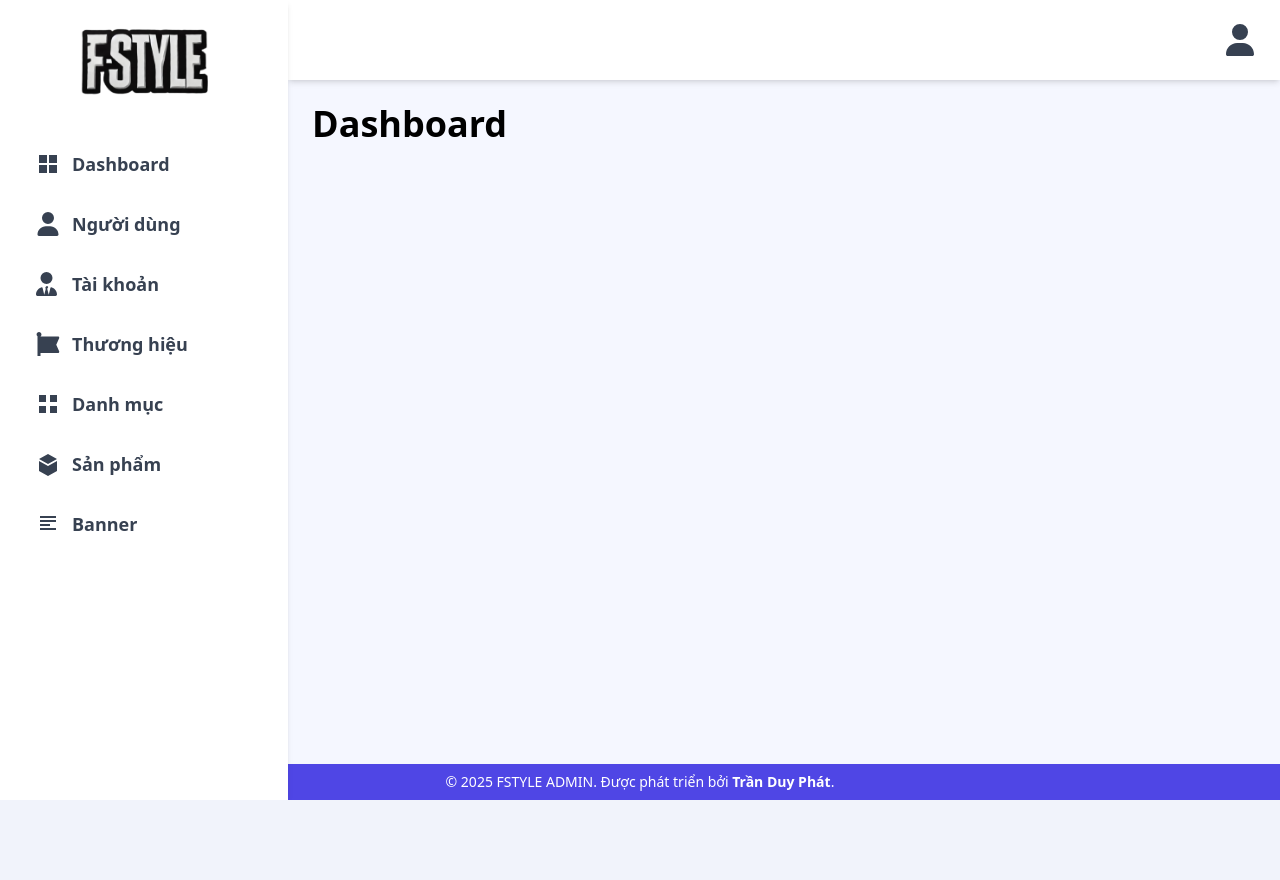
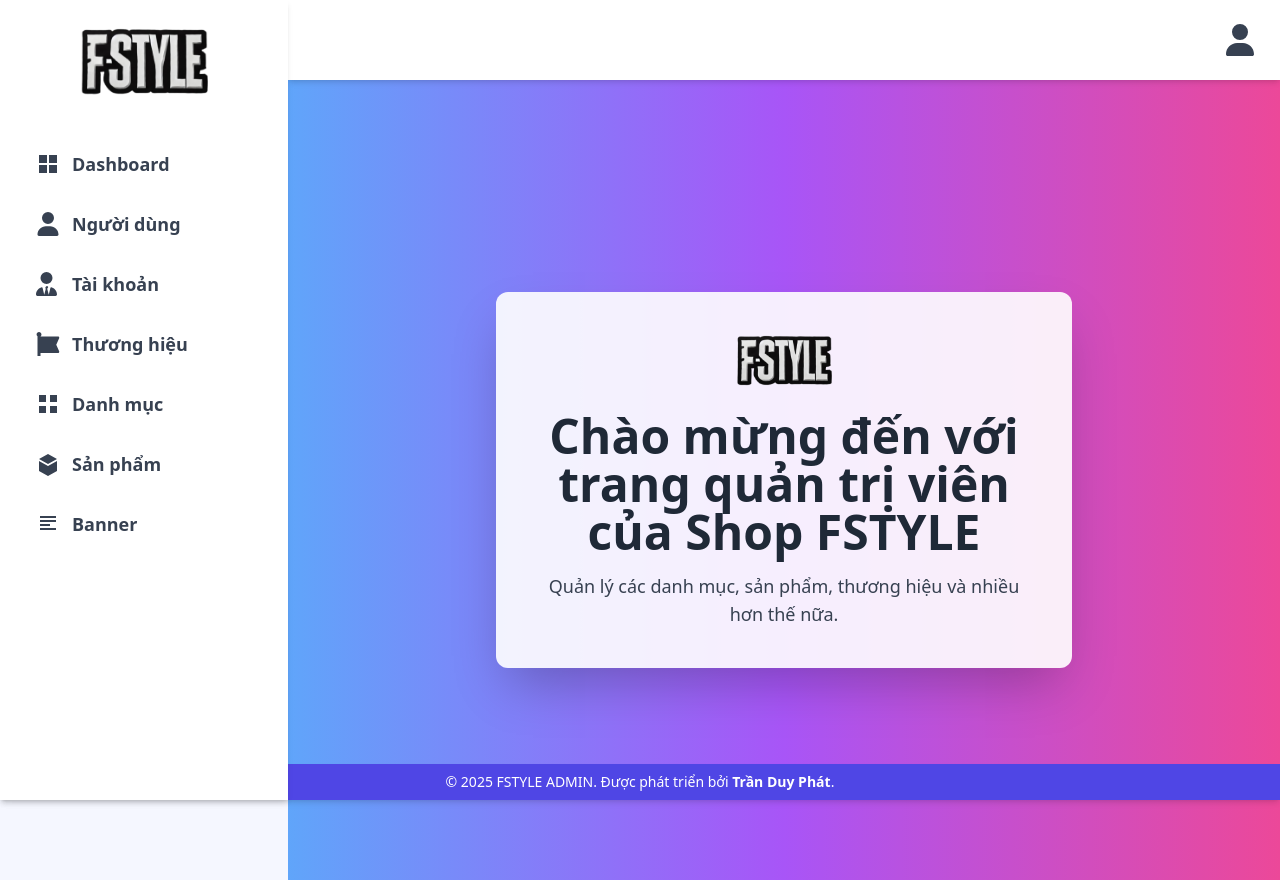
Before and after one commit to DuyPhatpeo/ShopFSTYLE, a PHP site: page /ShopFSTYLE/admin/views/index.php in a window 1280 px wide. Before the commit the page ends 800 px from the top, so only its background shows below. Run offline with PHP 8.4, Linux system fonts and the light colour scheme; some libraries are stand-ins or nearby versions.

Commit message:
cập nhật UI

```diff
--- a/admin/includes/sidebar.php
+++ b/admin/includes/sidebar.php
@@ -10,9 +10,13 @@
     class="fixed md:relative z-40 w-72 bg-white h-screen p-6 shadow-md transform -translate-x-full md:translate-x-0 transition-transform duration-300 ease-in-out flex flex-col justify-between">
     <div>
         <div class="mb-10 hidden md:block">
-            <img src="<?= ADMIN_URL ?>/assets/images/logo-fstyle.png" alt="FSTYLE ADMIN"
-                class="w-32 object-contain mx-auto">
+            <a href="<?= ADMIN_URL ?>/views/index.php">
+                <img src="<?= ADMIN_URL ?>/assets/images/logo-fstyle.png" alt="FSTYLE ADMIN"
+                    class="w-32 object-contain mx-auto">
+            </a>
         </div>
+
+
         <nav class="space-y-2">
             <a href="<?= ADMIN_URL ?>/views/dashboard/index.php"
                 class="flex items-center gap-3 p-3 rounded-md font-bold text-lg <?= activeClass('/views/dashboard/') ?>">
--- a/admin/views/index.php
+++ b/admin/views/index.php
@@ -1,8 +1,24 @@
-<?php include ('../includes/header.php'); ?>
+<?php include('../includes/header.php'); ?>
 
-
-<main class="p-6 flex-1">
-    <h1 class="text-4xl font-bold mb-6">Dashboard</h1>
+<main
+    class="flex-1 flex flex-col items-center justify-center bg-gradient-to-r from-blue-400 via-purple-500 to-pink-500 min-h-screen py-10">
+    <!-- Card trung tâm với hiệu ứng mờ nền -->
+    <div class="bg-white bg-opacity-90 rounded-xl shadow-2xl p-10 max-w-xl w-full">
+        <!-- Logo trung tâm -->
+        <div class="mb-6 flex justify-center">
+            <a href="index.php">
+                <img src="../assets/images/logo-fstyle.png" alt="FSTYLE ADMIN" class="w-24 object-contain">
+            </a>
+        </div>
+        <!-- Tiêu đề -->
+        <h1 class="text-5xl font-extrabold text-center text-gray-800 mb-4">
+            Chào mừng đến với trang quản trị viên của Shop FSTYLE
+        </h1>
+        <!-- Mô tả ngắn -->
+        <p class="text-lg text-gray-700 text-center">
+            Quản lý các danh mục, sản phẩm, thương hiệu và nhiều hơn thế nữa.
+        </p>
+    </div>
 </main>
 
-<?php include ('../includes/footer.php'); ?>
+<?php include('../includes/footer.php'); ?>
```
